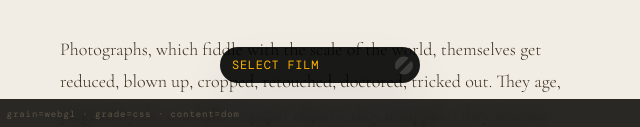
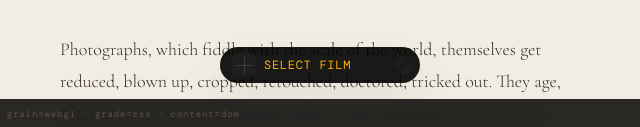
Before and after one commit to toliknolik/film-emulation, a website built with Vite: page index.html in a window 1280 px wide. Both pictures are taken after a click on the button "Clear film". Shown: the part 673-800 px from the top of the page, 460-1100 px from the left. Built offline with nearby package versions, Linux system fonts and the light colour scheme; a web font is replaced by a local one.

Commit message:
Add eject icon styling, pill click-to-expand, and no-film placeholder
- Eject icon: #1E1E1E default, #505050 hover, 90° rotate on hover, 360° CCW spin on click
- Pill click expands island when collapsed (accessibility for ejected state)
- No-film state shows + crosshair icon on dark background instead of hiding logo
- SVG fill uses currentColor for CSS color control

Co-Authored-By: Claude Opus 4.6 <noreply@anthropic.com>

```diff
--- a/src/styles/main.css
+++ b/src/styles/main.css
@@ -121,12 +121,20 @@
   height: 25px;
   transition: opacity 0.2s;
 }
+.island-clear {
+  color: #1E1E1E;
+  transition: color 0.2s;
+}
 .island-clear svg {
   transform: rotate(45deg);
-  opacity: 0.15;
-  transition: opacity 0.2s;
+  transition: transform 0.3s ease;
 }
-.island-clear:hover svg { opacity: 0.5; }
+.island-clear:hover {
+  color: #505050;
+}
+.island-clear:hover svg {
+  transform: rotate(135deg);
+}
 
 /* ── Expanded tray ── */
 .island-tray {
--- a/src/ui.js
+++ b/src/ui.js
@@ -36,11 +36,14 @@ function buildRollHTML(filmId) {
   return `<div class="island-roll" data-film="${filmId}"><img src="${src}" alt="${brand}" draggable="false"></div>`;
 }
 
-/* ── Clear film icon (split canister shape from Figma) ── */
-const CLEAR_FILM_SVG = `<svg width="18" height="17" viewBox="0 0 18 16.94" fill="white" xmlns="http://www.w3.org/2000/svg">
+/* ── Canister SVG paths (shared between clear button and no-film logo) ── */
+const CANISTER_PATHS = `
   <path d="M7 15.99C7 16.63 6.4 17.11 5.8 16.88C2.41 15.59 0 12.31 0 8.47C0 4.63 2.41 1.35 5.8 0.06C6.4-0.17 7 0.31 7 0.95V15.99Z"/>
-  <path d="M11 0.95C11 0.31 11.6-0.17 12.2 0.06C15.59 1.35 18 4.63 18 8.47C18 12.31 15.59 15.59 12.2 16.88C11.6 17.11 11 16.63 11 15.99V0.95Z"/>
-</svg>`;
+  <path d="M11 0.95C11 0.31 11.6-0.17 12.2 0.06C15.59 1.35 18 4.63 18 8.47C18 12.31 15.59 15.59 12.2 16.88C11.6 17.11 11 16.63 11 15.99V0.95Z"/>`;
+
+const CLEAR_FILM_SVG = `<svg width="18" height="17" viewBox="0 0 18 16.94" fill="currentColor" xmlns="http://www.w3.org/2000/svg">${CANISTER_PATHS}</svg>`;
+
+const NOFILM_LOGO_HTML = `<img src="/rolls/nofilm-icon.svg" width="17" height="17" draggable="false">`;
 
 /**
  * Build the sidebar + demo content DOM and wire controls to a FilmEmulator instance.
@@ -198,8 +201,9 @@ export function initUI(emulator, sidebarRoot, contentRoot, statusTextEl, cardSel
       logo.style.display = '';
       LOGO_BUILDERS[brand](logo);
     } else {
-      logo.style.display = 'none';
-      logo.innerHTML = '';
+      logo.style.display = '';
+      logo.style.background = '#1E1E1E';
+      logo.innerHTML = `<div style="position:absolute;inset:0;display:flex;align-items:center;justify-content:center">${NOFILM_LOGO_HTML}</div>`;
     }
 
     nameEl.textContent = stock.cardName.toUpperCase();
@@ -296,6 +300,11 @@ export function initUI(emulator, sidebarRoot, contentRoot, statusTextEl, cardSel
     contentRoot.style.transition = `filter ${v.toFixed(2)}s ease`;
   });
 
+  /* ── Pill click: expand when collapsed ── */
+  pill.addEventListener('click', () => {
+    if (islandState === 'collapsed') expandIsland();
+  });
+
   /* ── Island hover: collapsed ↔ expanded ── */
   let leaveTimer = null;
 
@@ -332,9 +341,11 @@ export function initUI(emulator, sidebarRoot, contentRoot, statusTextEl, cardSel
     });
   });
 
-  /* ── Aperture icon click: clear to "no film" ── */
+  /* ── Eject icon click: clear to "no film" + spin 360° CCW ── */
   clearBtn.addEventListener('click', (e) => {
     e.stopPropagation();
+    const svg = clearBtn.querySelector('svg');
+    animate(svg, { rotate: [45, 45 - 360] }, { duration: 0.5, easing: 'ease-out' });
     switchFilm('none');
   });
 
```
Also changed, not shown: public/rolls/nofilm-icon.svg (added).
